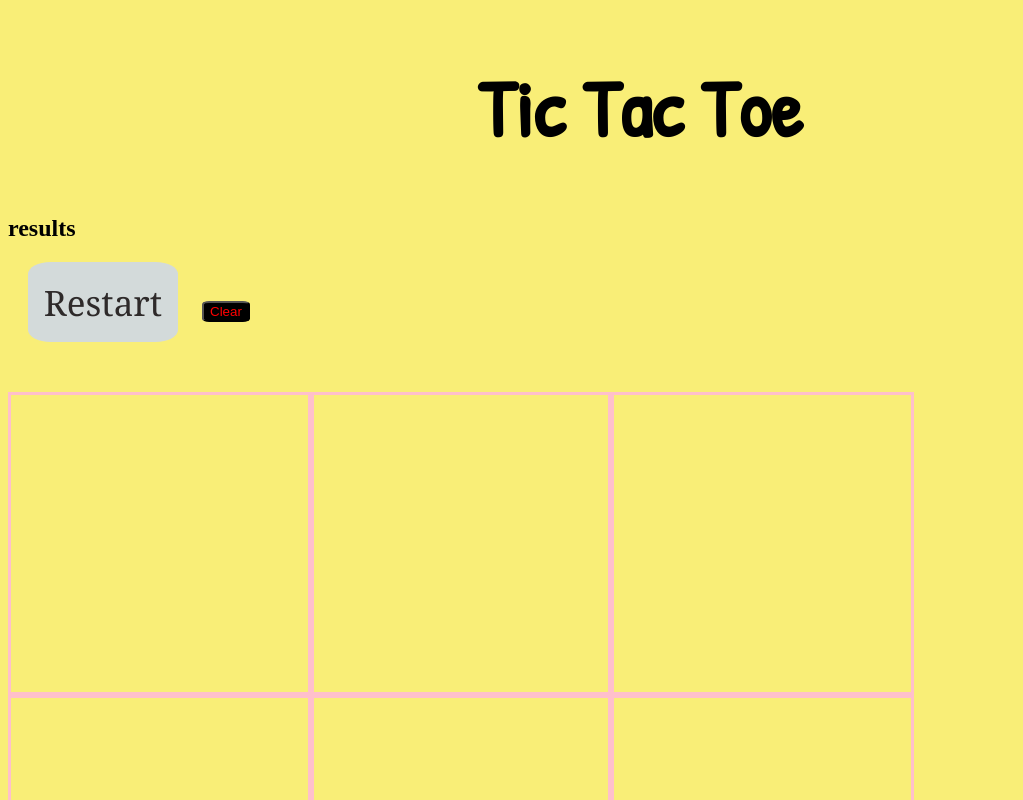
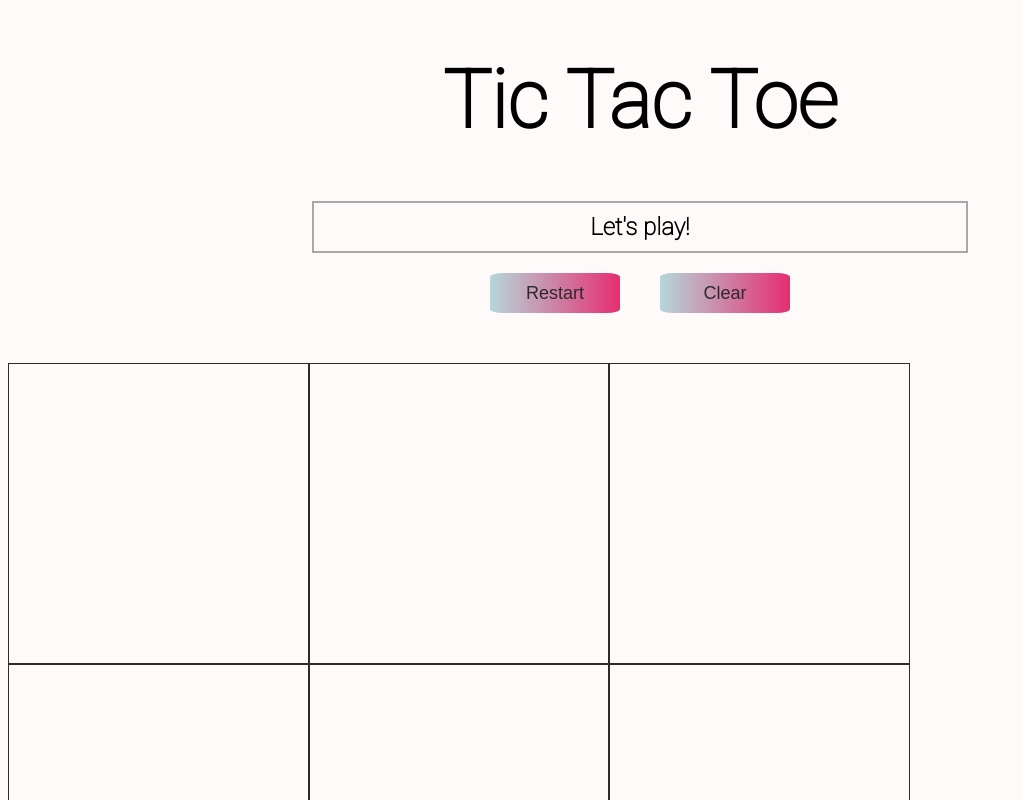
Before and after one commit to lauracastrotech/newTicTacToe, a plain HTML site: page tictactoe/index.html in a window 1280 px wide. Shown: the top 800 px of the page, without its empty margins (0-1023 px from the left). Drawn offline with Linux system fonts and the light colour scheme.

Commit message:
added styles to button and header

```diff
--- a/tictactoe/index.html
+++ b/tictactoe/index.html
@@ -8,15 +8,22 @@
     <link rel="preconnect" href="https://fonts.gstatic.com/" crossorigin>
     <link href="https://fonts.googleapis.com/css2?family=Patrick+Hand&display=swap" rel="stylesheet">
     <link rel="stylesheet" href="styles.css">
+    <link rel="preconnect" href="https://fonts.googleapis.com">
+    <link rel="preconnect" href="https://fonts.gstatic.com" crossorigin>
+    <link href="https://fonts.googleapis.com/css2?family=Merriweather:ital@0;1&family=Roboto:wght@100&display=swap" rel="stylesheet">
 </head>
 <body>
     <div class="container">
         <div class="header">
             <h1>Tic Tac Toe</h1>
-            <h2 id="results">results</h2>
+            <h2 id="results">Let's play!</h2>
         </div>
-        <button id="restart">Restart</button>
-        <button id="clear">Clear</button>
+        <div class="button">
+            <button id="restart">Restart</button>
+            <button id="clear">Clear</button>
+        </div>
+
+
 
         <div class="board">
             <div class="grid" id="0"></div>
--- a/tictactoe/styles.css
+++ b/tictactoe/styles.css
@@ -1,36 +1,46 @@
 h1 {
-    font-family: 'Patrick Hand', cursive;
+    font-family: 'Roboto', sans serif;
     text-align: center;
     font-size: 80px;
 }
 
+h2 {
+    font-family: 'Roboto', sans serif;
+    text-align: center;
+    border: 2px solid darkgray;
+    padding: 10px;
+    width: 50%;
+    margin-left: auto;
+    margin-right: auto;
+}
+
 body {
-    background-color: rgb(249, 238, 119);
+    background-color: rgba(255, 230, 230, .2);
+    font-family: 'Roboto', sans serif;
 }
 
 /*Button Styles*/
-#restart {
-    background-color: rgba(211, 218, 218, 1);
+.button {
+    display: flex;
+    justify-content: center;
+    align-items: center;
+}
+
+#restart, #clear {
+    background-image: linear-gradient(to right, #b5d7da, #e52e71);
     color: rgb(46, 42, 42);
-    border-radius: 15%;
+    border-radius: 10%;
     border: none;
-    width: 150px;
-    height: 80px;
-    font-family: Georgia, 'Times New Roman', Times, serif;
-    font-size: 35px;
+    width: 130px;
+    height: 40px;
+    font-size: 18px;
     margin: 0px 20px;
 }
 
-#restart:hover {
-    background-color: blue;
-    color: black;
+#restart:hover, #clear:hover {
+    background-image: linear-gradient(to left, #b5d7da, #e52e71);
 }
 
-#clear {
-    background-color: black;
-    color: red;
-    border-radius: 15%;
-}
 .board {
     display: grid;
     grid-template-rows: repeat(3, 300px);
@@ -42,12 +52,12 @@ body {
 
 .grid {
     display: flex;
-    border-style: solid;
-    border-color: pink;
+    border: 1px solid rgb(46, 42, 42);
     height: 300px;
     width: 300px;
     font: 1em sans-serif;
     font-size: 120px;
+    font-family: 'Roboto', sans-serif;
     justify-content: center;
     align-items: center;
 }
```
